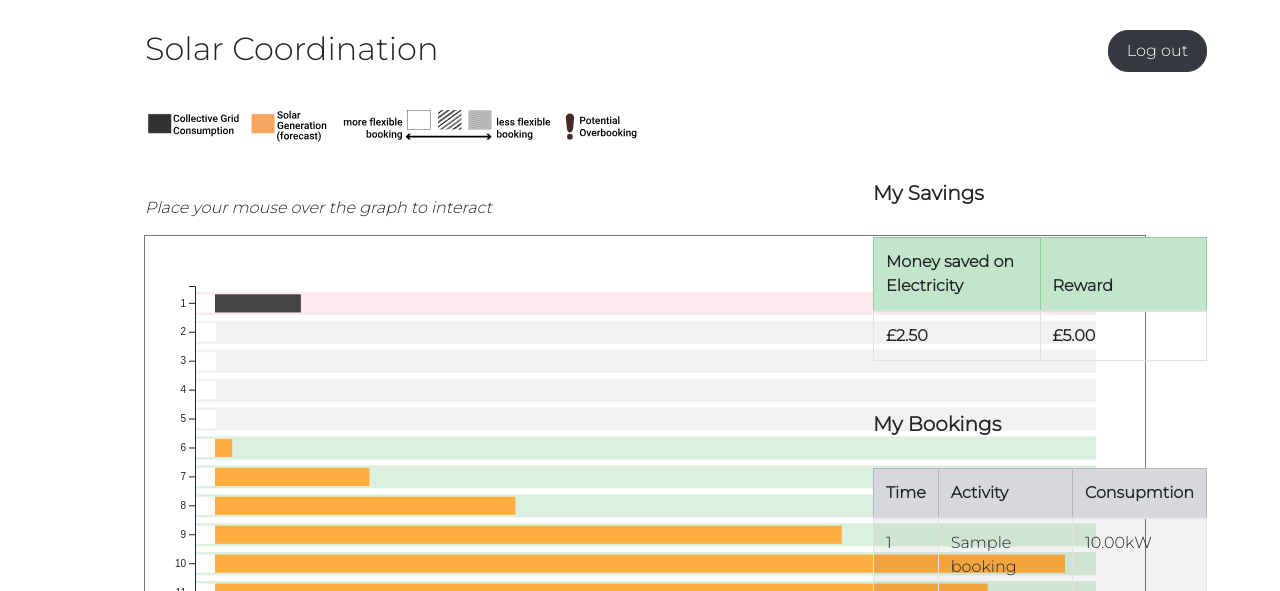
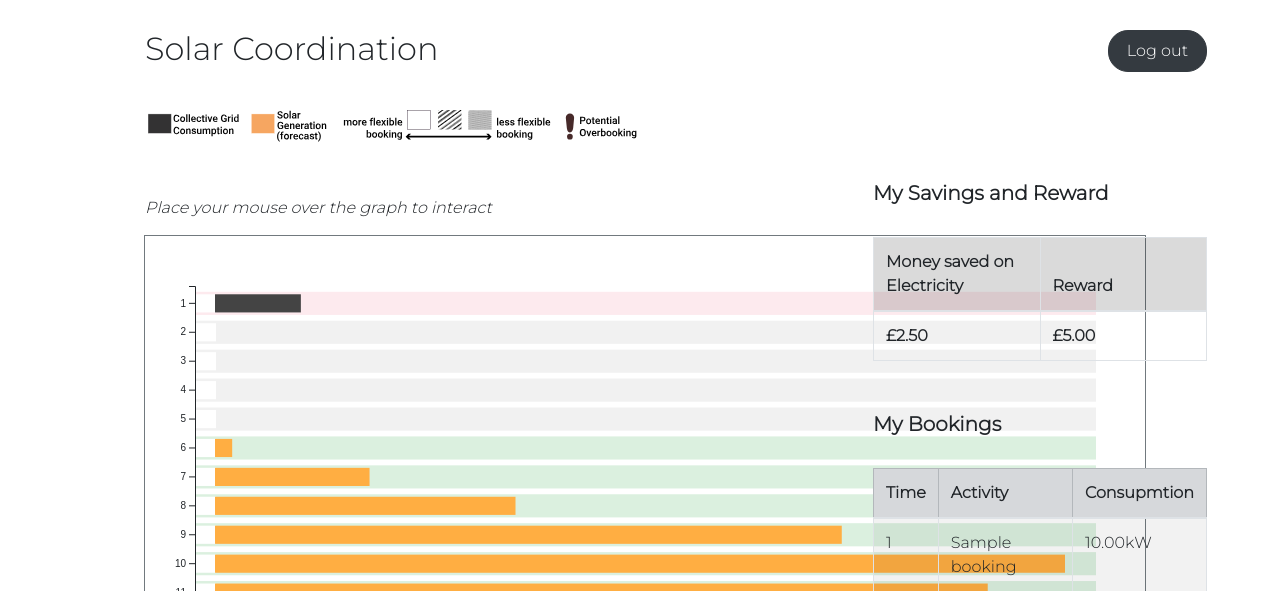
Before and after one commit to SoniaNkt/solar-coordination, a Django app: page /overview in a window 1280 px wide. Shown: the top 591 px of the page. Run offline with Django 4.2, Linux system fonts and the light colour scheme; a user stored in the database is signed in; data comes from the database, SQL or seed files in the repository; tables that the repository leaves empty hold one stand-in row (values such as "Sample post"); some libraries are stand-ins or nearby versions.

Commit message:
Minor UI tweak

```diff
--- a/solar_coordination_classic/templates/overview.html
+++ b/solar_coordination_classic/templates/overview.html
@@ -96,10 +96,10 @@
             </div>
 
             <div class="col-md-12 col-xl-4" style="padding-top: 35px;">
-                <h5><b>My Savings</b></h5><br>
+                <h5><b>My Savings and Reward</b></h5><br>
                 <table class="table table-bordered" style="table-layout: fixed;">
                     <thead>
-                        <tr class="table-success">
+                        <tr class="table-active">
                             <th scope="col">Money saved on Electricity</th>
                             <th scope="col">Reward</th>
                         </tr>
```
